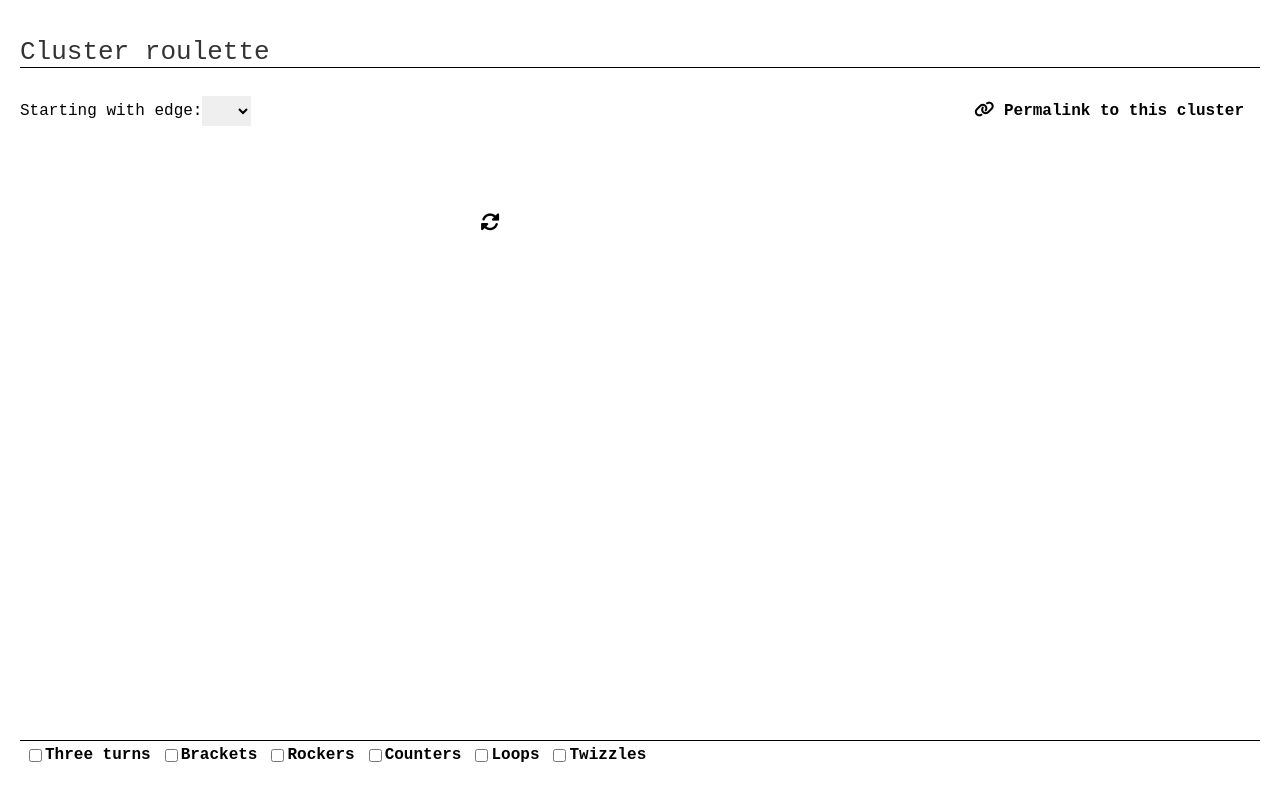
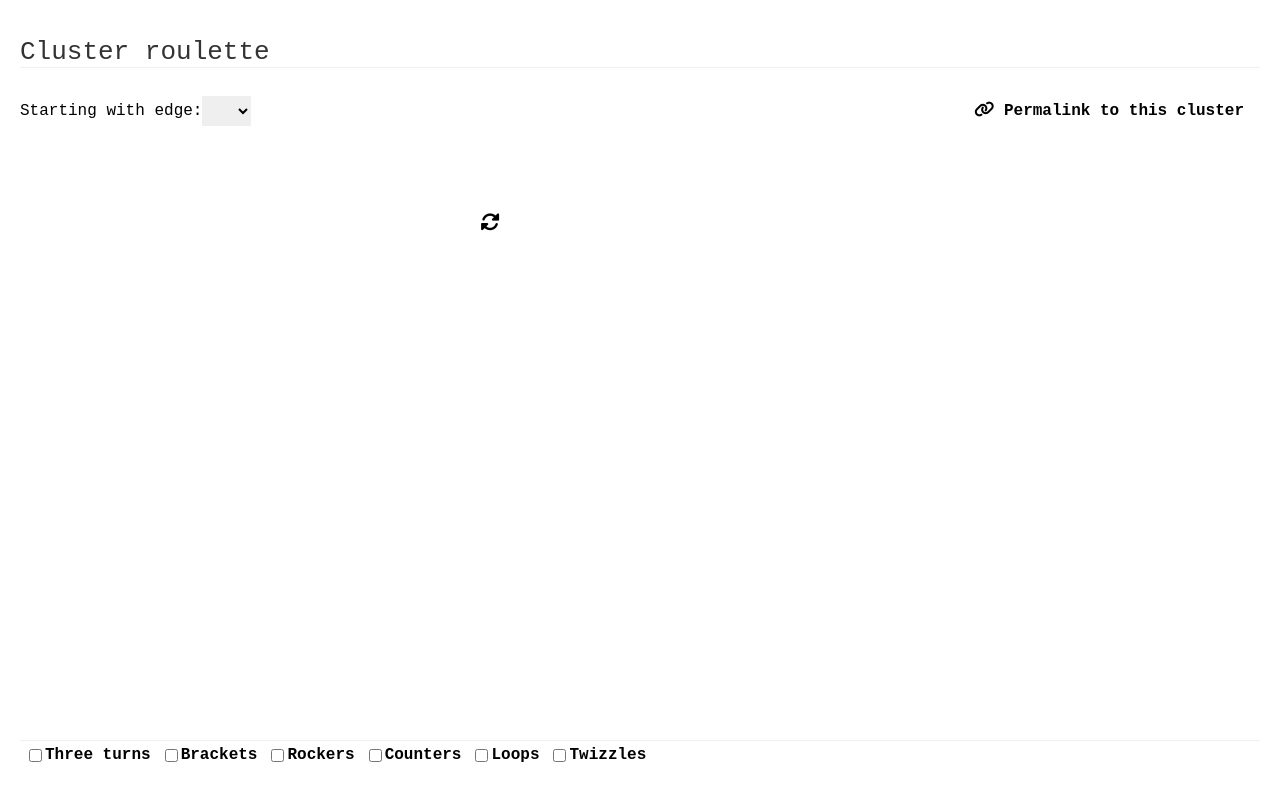
Before and after one commit to cluster-roulette/cluster-roulette.github.io, a plain HTML site: page index.html in a window 1280 px wide. Drawn offline with Linux system fonts and the light colour scheme.

Commit message:
finer lines

```diff
--- a/index.html
+++ b/index.html
@@ -7,10 +7,10 @@
     <style>
         body { font-family: monospace; margin: 20px; font-size: 200%; display: flex; flex-direction: column; align-items: center;}
         header { margin: 0 0 50px 0; width: 100%;}
-        header h1 { border-bottom: 1px solid black; font-size: 100%; font-weight: normal;}
+        header h1 { border-bottom: 1px solid #f1f1f3; font-size: 100%; font-weight: normal;}
         header .actions { margin: 0 0 30px 0; display: flex; flex-wrap: wrap;}
         header .actions > * { margin-top: 10px;}
-        footer { margin: 80px 0 0 0; border-top: 1px solid black;  width: 100%;}
+        footer { margin: 80px 0 0 0; border-top: 1px solid #f1f1f3;  width: 100%;}
         header button {font-weight: bold; font-size: 12pt; line-height: 20px;}
         h1 { color: #333; }
         ul { list-style-type: none; padding: 0; width: 300px; margin: 0;}
```
